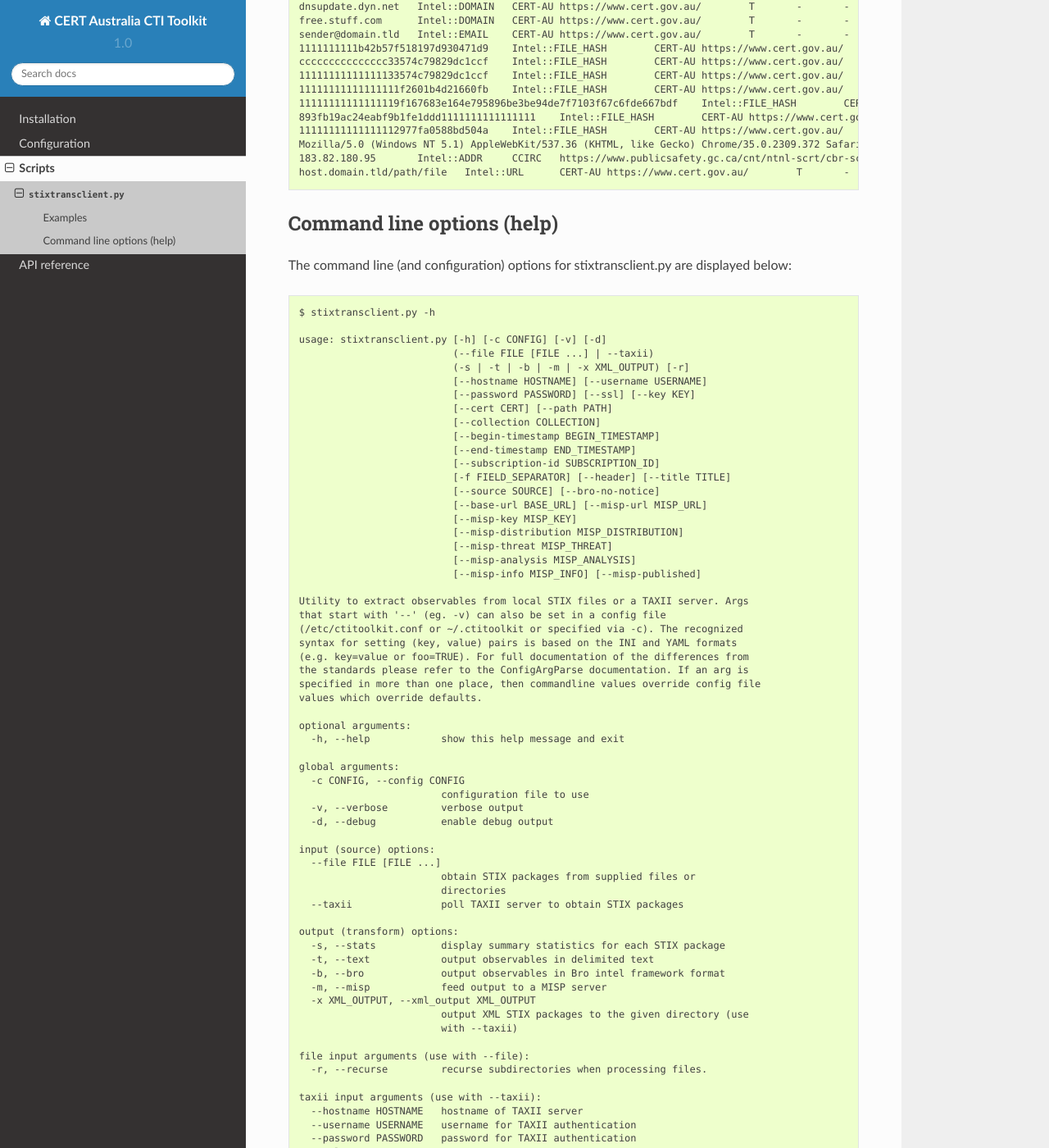
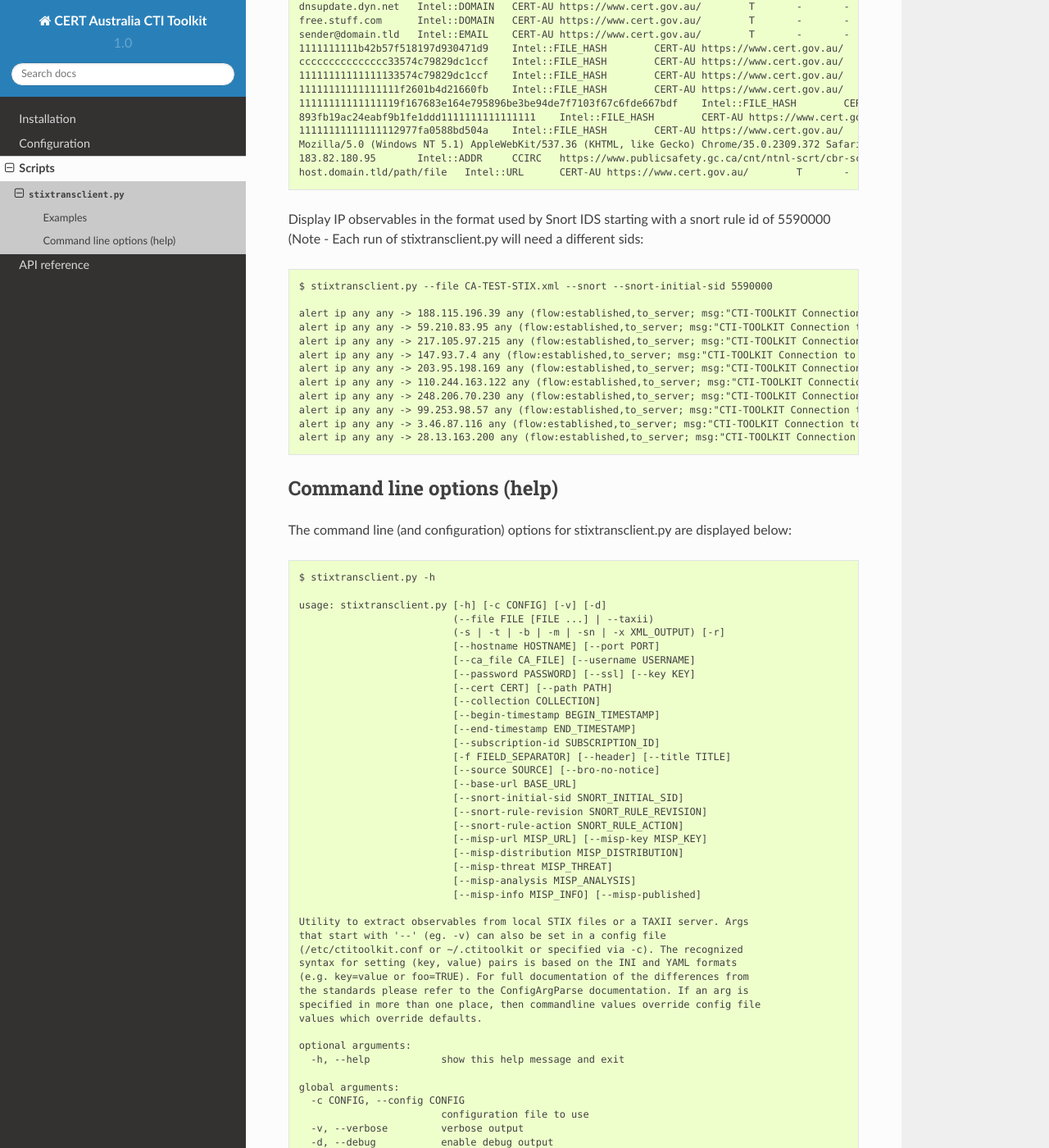
Before and after one commit to Cosive/cti-toolkit, a Sphinx documentation site: the page built from docs/scripts/stixtransclient.rst, in a window 1280 px wide and 1400 px high, scrolled down 1856 px. Shown: the whole window at 82% size. Built offline with Sphinx 7.4.7 and the Read the Docs theme 2.0.0, drawn with Linux system fonts in a browser that asks for light colours; some of the changed text lies outside the part shown.

Commit message:
Added initial Snort rule output documentation
Added the new commandline help output, and added in an example of snort output. Also corrected the documentation in the snort.py module itself.

```diff
--- a/docs/certau/transform.rst
+++ b/docs/certau/transform.rst
@@ -17,5 +17,7 @@
 
 .. autoclass:: certau.transform.StixBroIntelTransform
 
+.. autoclass:: certau.transform.StixSnortTransform
+
 .. autoclass:: certau.transform.StixMispTransform
     :members: get_misp_object
--- a/docs/scripts/stixtransclient.rst
+++ b/docs/scripts/stixtransclient.rst
@@ -4,8 +4,11 @@
 Few systems can utilise indicators and observables when stored in STIX packages.
 CERT Australia has developed a utility (``stixtransclient.py``) that allows the
 atomic observables contained within a STIX package to be extracted and presented
-in either a text delimited format, or in the `Bro Intel Framework
-<http://blog.bro.org/2014/01/intelligence-data-and-bro_4980.html>`_ format.
+in either a text delimited format, in the `Bro Intel Framework
+<http://blog.bro.org/2014/01/intelligence-data-and-bro_4980.html>`_ format, or in
+a `Snort
+<https://snort.org/>`_ or `Suricata
+<https://redmine.openinfosecfoundation.org/projects/suricata/wiki/Suricata>`_ rule format .
 The utility can also communicate with a `MISP
 <http://www.misp-project.org/>`_ server and insert observables from a STIX
 package into a new MISP event.
@@ -109,6 +112,22 @@ Display observables in the format used by the Bro Intelligence Framework
     183.82.180.95	Intel::ADDR	CCIRC	https://www.publicsafety.gc.ca/cnt/ntnl-scrt/cbr-scrt/ccirc-ccric-eng.aspx	T	-	-
     host.domain.tld/path/file	Intel::URL	CERT-AU	https://www.cert.gov.au/	T	-	-
 
+Display IP observables in the format used by Snort IDS starting with a snort rule id of 5590000
+(Note - Each run of stixtransclient.py will need a different sids::
+
+    $ stixtransclient.py --file CA-TEST-STIX.xml --snort --snort-initial-sid 5590000
+
+    alert ip any any -> 188.115.196.39 any (flow:established,to_server; msg:"CTI-TOOLKIT Connection to potentially malicious server 188.115.196.39 (ID cert_au:Observable-6a47b9da-ee08-413e-81ca-a3bb2ad46db4)", sid:5590000; rev:1; classtype:bad-unknown;)
+    alert ip any any -> 59.210.83.95 any (flow:established,to_server; msg:"CTI-TOOLKIT Connection to potentially malicious server 59.210.83.95 (ID cert_au:Observable-0e1f6465-e9c2-4409-9e2b-29189bbd6ca0)", sid:5590001; rev:1; classtype:bad-unknown;)
+    alert ip any any -> 217.105.97.215 any (flow:established,to_server; msg:"CTI-TOOLKIT Connection to potentially malicious server 217.105.97.215 (ID cert_au:Observable-f19853c3-4ce9-465f-9d5a-b194f85016ee)", sid:5590002; rev:1; classtype:bad-unknown;)
+    alert ip any any -> 147.93.7.4 any (flow:established,to_server; msg:"CTI-TOOLKIT Connection to potentially malicious server 147.93.7.4 (ID cert_au:Observable-15404e6d-6c09-4c5c-8024-14b55d8dee66)", sid:5590003; rev:1; classtype:bad-unknown;)
+    alert ip any any -> 203.95.198.169 any (flow:established,to_server; msg:"CTI-TOOLKIT Connection to potentially malicious server 203.95.198.169 (ID cert_au:Observable-f5832d9a-894c-4667-a1c7-2b37f5048740)", sid:5590004; rev:1; classtype:bad-unknown;)
+    alert ip any any -> 110.244.163.122 any (flow:established,to_server; msg:"CTI-TOOLKIT Connection to potentially malicious server 110.244.163.122 (ID cert_au:Observable-f7b8c56b-1a69-4d02-99ee-30e9bdd59452)", sid:5590005; rev:1; classtype:bad-unknown;)
+    alert ip any any -> 248.206.70.230 any (flow:established,to_server; msg:"CTI-TOOLKIT Connection to potentially malicious server 248.206.70.230 (ID cert_au:Observable-5ad9e361-f32f-4174-b854-27bb73d77645)", sid:5590006; rev:1; classtype:bad-unknown;)
+    alert ip any any -> 99.253.98.57 any (flow:established,to_server; msg:"CTI-TOOLKIT Connection to potentially malicious server 99.253.98.57 (ID cert_au:Observable-1526c98f-950e-46da-931a-3749524c519f)", sid:5590007; rev:1; classtype:bad-unknown;)
+    alert ip any any -> 3.46.87.116 any (flow:established,to_server; msg:"CTI-TOOLKIT Connection to potentially malicious server 3.46.87.116 (ID cert_au:Observable-62fb38b3-fc53-48cb-ad7d-6a9762ee87c4)", sid:5590008; rev:1; classtype:bad-unknown;)
+    alert ip any any -> 28.13.163.200 any (flow:established,to_server; msg:"CTI-TOOLKIT Connection to potentially malicious server 28.13.163.200 (ID cert_au:Observable-091354ba-6db5-42a6-8db0-1041b148ba28)", sid:5590009; rev:1; classtype:bad-unknown;)
+
 
 Command line options (help)
 ---------------------------
@@ -120,8 +139,9 @@ displayed below::
 
     usage: stixtransclient.py [-h] [-c CONFIG] [-v] [-d]
                               (--file FILE [FILE ...] | --taxii)
-                              (-s | -t | -b | -m | -x XML_OUTPUT) [-r]
-                              [--hostname HOSTNAME] [--username USERNAME]
+                              (-s | -t | -b | -m | -sn | -x XML_OUTPUT) [-r]
+                              [--hostname HOSTNAME] [--port PORT]
+                              [--ca_file CA_FILE] [--username USERNAME]
                               [--password PASSWORD] [--ssl] [--key KEY]
                               [--cert CERT] [--path PATH]
                               [--collection COLLECTION]
@@ -130,8 +150,11 @@ displayed below::
                               [--subscription-id SUBSCRIPTION_ID]
                               [-f FIELD_SEPARATOR] [--header] [--title TITLE]
                               [--source SOURCE] [--bro-no-notice]
-                              [--base-url BASE_URL] [--misp-url MISP_URL]
-                              [--misp-key MISP_KEY]
+                              [--base-url BASE_URL]
+                              [--snort-initial-sid SNORT_INITIAL_SID]
+                              [--snort-rule-revision SNORT_RULE_REVISION]
+                              [--snort-rule-action SNORT_RULE_ACTION]
+                              [--misp-url MISP_URL] [--misp-key MISP_KEY]
                               [--misp-distribution MISP_DISTRIBUTION]
                               [--misp-threat MISP_THREAT]
                               [--misp-analysis MISP_ANALYSIS]
@@ -166,6 +189,7 @@ displayed below::
       -t, --text            output observables in delimited text
       -b, --bro             output observables in Bro intel framework format
       -m, --misp            feed output to a MISP server
+      -sn, --snort          output observables in Snort rule format
       -x XML_OUTPUT, --xml_output XML_OUTPUT
                             output XML STIX packages to the given directory (use
                             with --taxii)
@@ -175,6 +199,8 @@ displayed below::
 
     taxii input arguments (use with --taxii):
       --hostname HOSTNAME   hostname of TAXII server
+      --port PORT           port of TAXII server
+      --ca_file CA_FILE     File containing CA certs of TAXII server
       --username USERNAME   username for TAXII authentication
       --password PASSWORD   password for TAXII authentication
       --ssl                 use SSL to connect to TAXII server
@@ -204,6 +230,15 @@ displayed below::
       --base-url BASE_URL   base URL for indicator source - use with --bro or
                             --misp
 
+    snort output arguments (use with --snort):
+      --snort-initial-sid SNORT_INITIAL_SID
+                            The initial Snort IDs to begin from (default: 5500000)
+      --snort-rule-revision SNORT_RULE_REVISION
+                            The revision of the Snort rule (default: 1)
+      --snort-rule-action SNORT_RULE_ACTION
+                            Change all Snort rules generated to
+                            [alert|log|pass|activate|dynamic|drop|reject|sdrop]
+
     misp output arguments (use with --misp):
       --misp-url MISP_URL   URL of MISP server
       --misp-key MISP_KEY   token for accessing MISP instance
@@ -215,6 +250,5 @@ displayed below::
       --misp-analysis MISP_ANALYSIS
                             MISP analysis phase - default: 0 (initial)
       --misp-info MISP_INFO
-                            MISP event description - default: 'Automated STIX
-                            ingest'
+                            MISP event description
       --misp-published      set MISP published state to True
```
Also changed, not shown: 1 other file.
